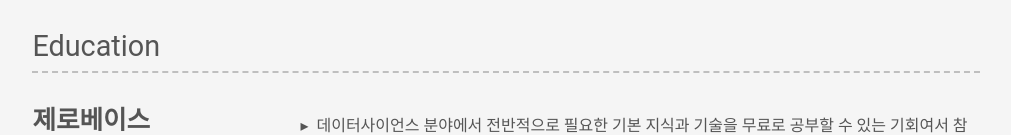
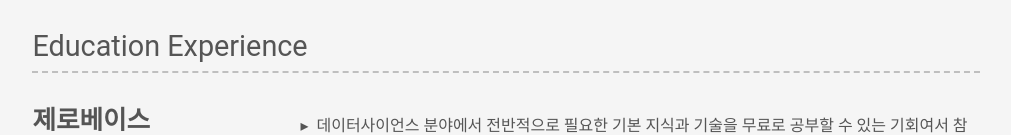
Before and after one commit to jadefactory/jadefactory.github.io, a plain HTML site: page index.html in a window 1280 px wide. Shown: the part 2540-2675 px from the top of the page, without its empty margins (134-1145 px from the left). Drawn offline with Linux system fonts and the light colour scheme.

Commit message:
education experience edit

```diff
--- a/index.html
+++ b/index.html
@@ -458,7 +458,7 @@
 
 					<!-- Education -->
 					<div class="education">
-						<p class="content-title">Education</p>
+						<p class="content-title">Education Experience</p>
 						<ul class="content-list">
 							<li class="content-item">
 								<div class="company-info">
```
